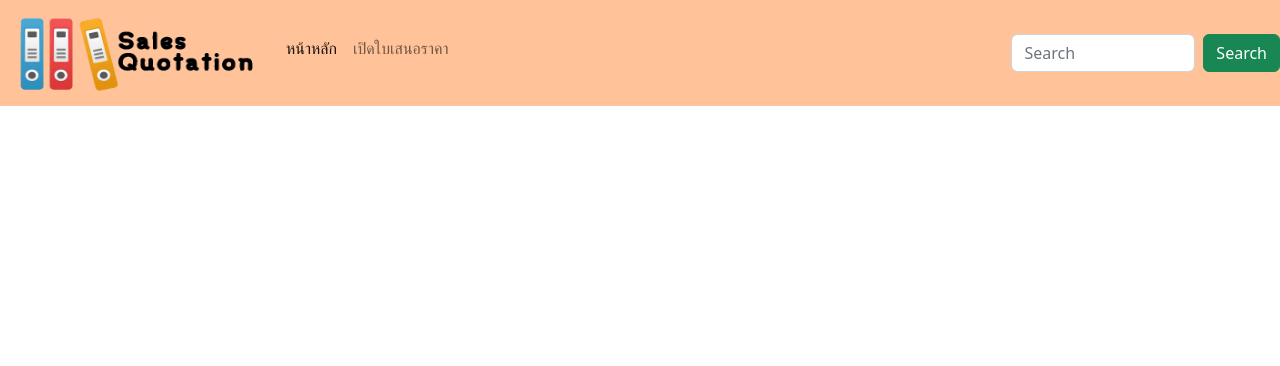
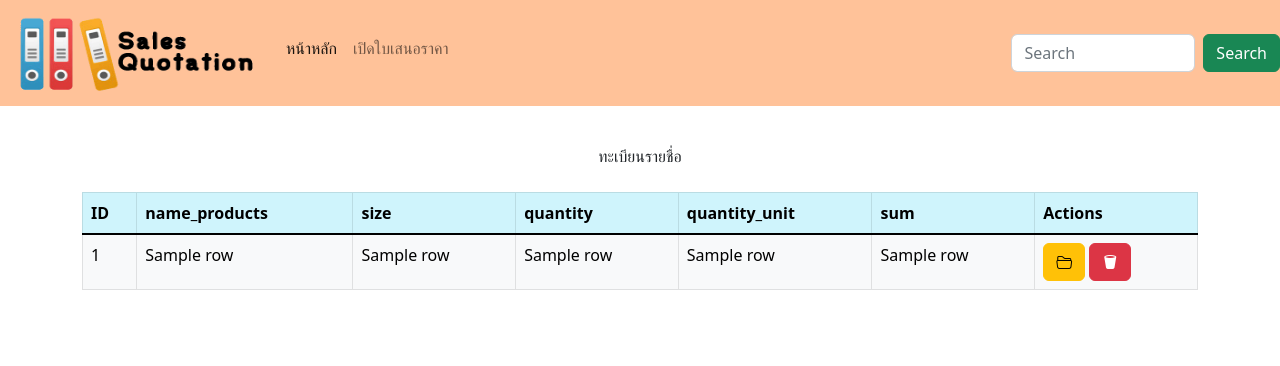
Before and after one commit to HumYacom/website, a Flask app: template run/templates/index.html in a window 1280 px wide. Shown: the top 366 px of the page. Run offline with Flask 2, Linux system fonts and the light colour scheme; the template is opened without the code that fills it: most values are stand-ins (such as "Sample title", 1, 10 or a date in 2020).

Commit message:
new v1.9

```diff
--- a/run/app.py
+++ b/run/app.py
@@ -1,28 +1,18 @@
 from flask import Flask,render_template,request
-import pymysql
+from admindata import *
 
-db = pymysql.connect(host="localhost",user="root",passwd="",database="table")
 
 app = Flask(__name__)
+app.register_blueprint(admindata)
 
 @app.route("/")
-def show():
-    with db:
-        cur = db.cursor()
-        sql = "SELECT * FROM list_products"
-        cur.execute(sql)
-        rows = cur.fetchall()
-        print(rows)
-        return "ok"
-   # return render_template("index.html",mydata = data)
+def index():
+    return
 
 @app.route("/work")
 def work():
     return render_template("work.html")
 
 
-
-
-
 if __name__ == "__main__":
     app.run(debug=True)
--- /dev/null
+++ b/run/host_connect.py
@@ -0,0 +1,4 @@
+HOST = "localhost"
+USER = "root"
+PASS = ""
+DATABASE = "dbcerficate"
--- a/run/templates/index.html
+++ b/run/templates/index.html
@@ -1,13 +1,87 @@
 {% extends "layout.html"%}
 
 {% block content %}
+<br><br><br><br><br><br>
+<div class="d-flex justify-content-center">ทะเบียนรายชื่อ</div>
+<br>
+<div class="container">
+  <form>
+    <table class="table table-light table-bordered">
+      <thead class="table-info">
+        <tr>
+          <th>ID</th>
+          <th>name_products</th>
+          <th>size</th>
+          <th>quantity</th>
+          <th>quantity_unit</th>
+          <th>sum</th>
+          <th>Actions</th>
+        </tr>
+      </thead>
+      <tbody class="table-group-divider">
+        {% for row in datas %}
+        <tr>
+          <td>{{row.0}}</td>
+          <td>{{row.1}}</td>
+          <td>{{row.2}}</td>
+          <td>{{row.3}}</td>
+          <td>{{row.4}}</td>
+          <td>{{row.5}}</td>
+          <td>
+            <button type="button" class="btn btn-warning edit" title="edit" data-toggle="tooltip" data-bs-toggle="modal"
+              data-bs-target="#exampleModal{{row.0}}"><i class="bi bi-folder2-open"></i></button>
 
-<form action="{{url_for('show')}}" method="get" >
-  <div class="container">
+            <button type="button" class="btn btn-danger delete" title="Delete"><i
+                class="bi bi-trash2-fill"></i></button>
+          </td>
+        </tr>
+        <div class="modal fade" id="exampleModal{{row.0}}" tabindex="-1" aria-labelledby="exampleModalLabel"
+          aria-hidden="true">
+          <div class="modal-dialog">
+            <div class="modal-content">
+              <div class="modal-header">
+                <h1 class="modal-title fs-5" id="exampleModalLabel">แก้ไขข้อมูล</h1>
+                <button type="button" class="btn-close" data-bs-dismiss="modal" aria-label="Close"></button>
+              </div>
+              <div class="modal-body">
+                <form action="{{url_for('admindata.adminedit')}}" method="POST">
 
+                  <div class="form-group">
 
-  </div>
+                    <input type="hidden" class="form-control" id="" value="{{row.0}}" name="ID">
+                  </div>
+                  <div class="form-group">
+                    <label for="">name_products</label>
+                    <input type="text" class="form-control" id="" value="{{row.1}}" name="name_products">
+                  </div>
+                  <div class="form-group">
+                    <label for="">size</label>
+                    <input type="text" class="form-control" id="" value="{{row.2}}" name="size">
+                  </div>
+                  <div class="form-group">
 
+                    <input type="hidden" class="form-control" id="" value="{{row.3}}"  name="quantity">
+                  </div>
+                  <div class="form-group">
 
-</form>
+                    <input type="hidden" class="form-control" id="" value="{{row.4}}"  name="quantity_unit">
+                  </div>
+                  <div class="form-group">
+
+                    <input type="hidden" class="form-control" id="" value="{{row.5}}"  name="sum">
+                  </div>
+                  <div class="modal-footer">
+                    <button type="button" class="btn btn-secondary" data-bs-dismiss="modal">Close</button>
+                    <button type="submit" class="btn btn-primary">ยืนยัน</button>
+                  </div>
+
+                </form>
+              </div>
+
+              {% endfor %}
+      </tbody>
+    </table>
+
+  </form>
+</div>
 {% endblock %}
--- a/run/templates/work.html
+++ b/run/templates/work.html
@@ -192,7 +192,7 @@
 </div>
 <br>
 <div class="d-flex align-items-stretch">
-  <form action="{{url_for('')}}" method="get">
+  <form>
     <div class="row">
       <div class="col-md-6">
         <label for="">ชื่อ (Customer Name)</label>
@@ -283,7 +283,7 @@
     <table class="table table-bordered">
       <thead>
         <tr>
-          <th>NO.</th>
+          <th>NO</th>
           <th>รายการสินค้า</th>
           <th>ขนาดบรรจุ</th>
           <th>จำนวน</th>
@@ -293,6 +293,7 @@
         </tr>
       </thead>
       <tbody>
+
         <tr>
         <td></td>
         <td></td>
@@ -304,6 +305,7 @@
             <a class="delete" data-toggle="tooltip"><i class="bi bi-trash2-fill"></i></a>
           </td>
         </tr>
+
       </tbody>
     </table>
     <br><br>
```
Also changed, not shown: run/admindata.py (added, +25 -0 lines), run/workdata.py (added, +19 -0 lines). Lines whose indentation alone changed are shown as unchanged.
